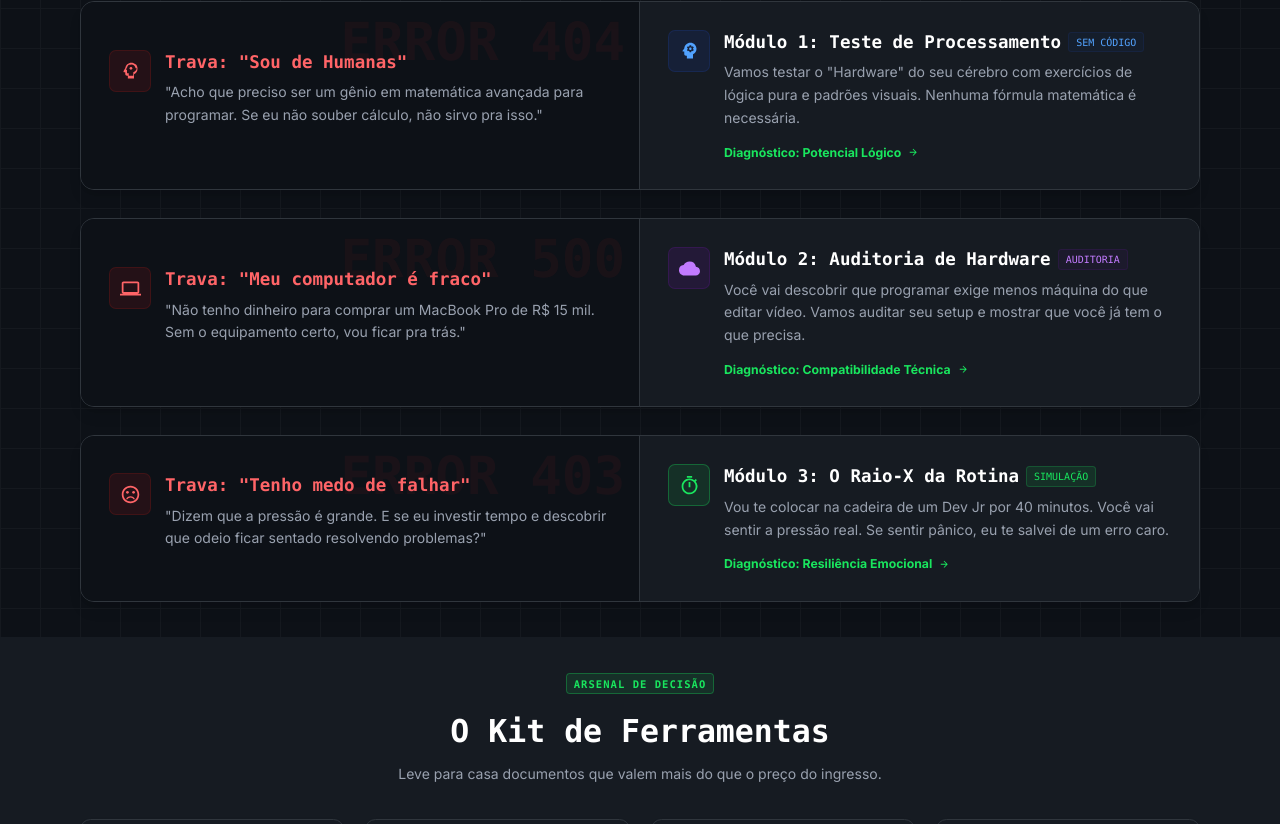
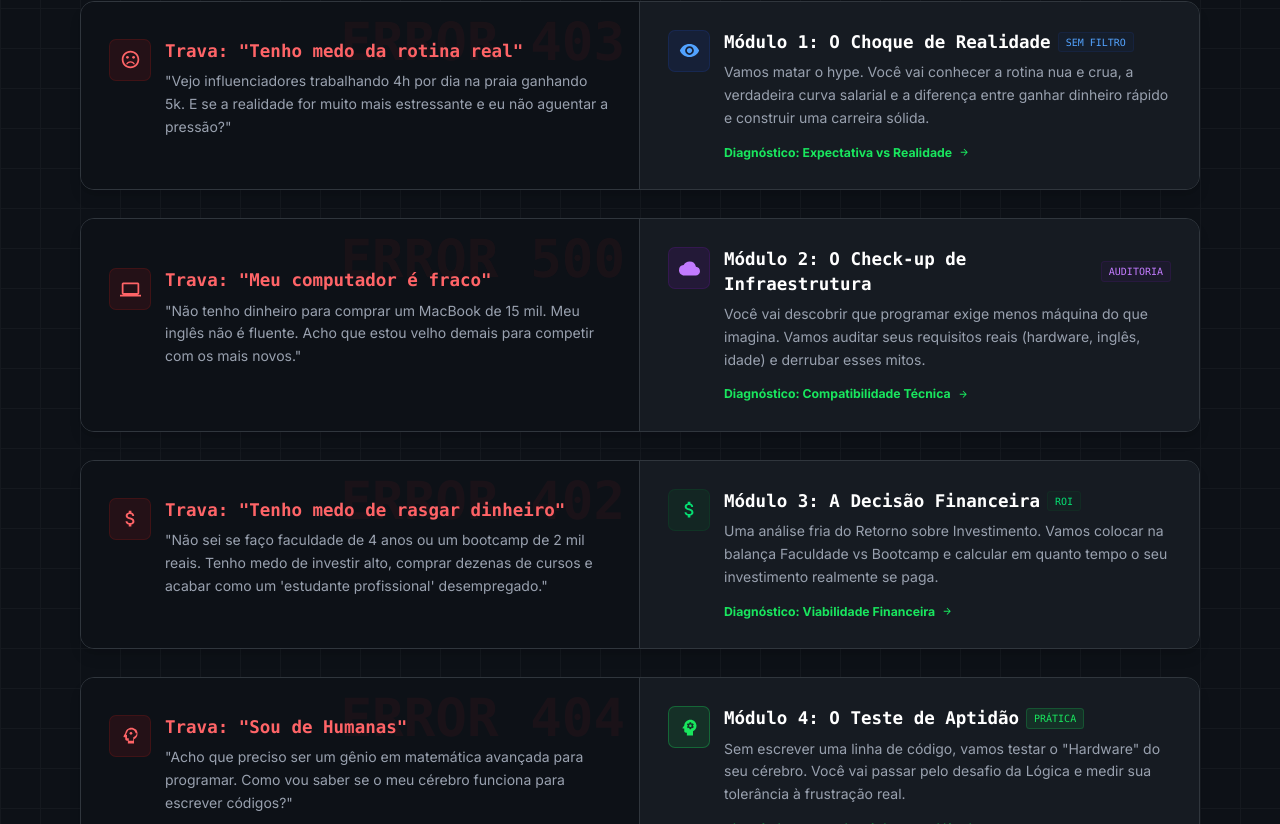
Before and after one commit to veniciosribeiro/masterclass-carreira-tech, a React (Vite) app in the folder apps/frontend/: page / in a window 1280 px wide. Shown: the part 1496-2320 px from the top of the page. Built offline with nearby package versions, Linux system fonts and the light colour scheme; no server answers.

Commit message:
feat(landing): implement AptitudeReportHighlight section and align ProtocolOverview with 4 masterclass modules

```diff
--- a/apps/frontend/src/components/ProtocolOverview.tsx
+++ b/apps/frontend/src/components/ProtocolOverview.tsx
@@ -5,8 +5,9 @@ import {
   LaptopIcon,
   PsychologyIcon,
   SettingsSystemDaydreamIcon,
-  TimerIcon,
   ArrowForwardIcon,
+  AttachMoneyIcon,
+  VisibilityIcon,
 } from './icons';
 
 export const ProtocolOverview: React.FC = () => {
@@ -41,51 +42,52 @@ export const ProtocolOverview: React.FC = () => {
         </div>
 
         <div className="flex flex-col gap-8">
-          {/* Block 1: Logic / Intelligence */}
+          {/* Block 1: Reality Shock */}
           <div className="grid md:grid-cols-2 bg-surface-dark border border-border-dark rounded-2xl overflow-hidden shadow-lg group hover:border-primary/30 transition-all duration-500">
-            {/* Left: The Fear (LucasProfile style) */}
+            {/* Left: The Fear */}
             <div className="p-8 border-b md:border-b-0 md:border-r border-border-dark bg-[#0D1117] flex flex-col justify-center relative">
               <div className="absolute top-0 right-0 p-4 opacity-5 text-red-500 font-mono text-6xl font-black select-none pointer-events-none">
-                ERROR 404
+                ERROR 403
               </div>
               <div className="flex items-start gap-4 mb-4">
                 <div className="size-12 rounded-lg bg-red-900/20 text-red-400 flex items-center justify-center shrink-0 border border-red-900/30">
-                  <PsychologyAltIcon className="text-2xl" />
+                  <SentimentWorriedIcon className="text-2xl" />
                 </div>
                 <div>
                   <h4 className="font-bold text-xl text-red-400 font-mono mb-2">
-                    Trava: "Sou de Humanas"
+                    Trava: "Tenho medo da rotina real"
                   </h4>
                   <p className="text-gray-400 font-light leading-relaxed">
-                    "Acho que preciso ser um gênio em matemática avançada para
-                    programar. Se eu não souber cálculo, não sirvo pra isso."
+                    "Vejo influenciadores trabalhando 4h por dia na praia
+                    ganhando 5k. E se a realidade for muito mais estressante e
+                    eu não aguentar a pressão?"
                   </p>
                 </div>
               </div>
             </div>
 
-            {/* Right: The Solution (Modules style) */}
+            {/* Right: The Solution */}
             <div className="p-8 bg-surface-dark flex flex-col justify-center relative group-hover:bg-[#161b22] transition-colors">
               <div className="flex items-start gap-4">
                 <div className="size-12 rounded-lg bg-blue-900/20 text-blue-400 flex items-center justify-center shrink-0 border border-blue-900/30">
-                  <PsychologyIcon className="text-2xl" />
+                  <VisibilityIcon className="text-2xl" />
                 </div>
                 <div>
                   <div className="flex items-center gap-2 mb-2">
                     <h4 className="font-bold text-xl text-white font-mono">
-                      Módulo 1: Teste de Processamento
+                      Módulo 1: O Choque de Realidade
                     </h4>
                     <div className="text-[10px] font-mono text-blue-400 bg-blue-900/10 py-0.5 px-2 rounded border border-blue-900/20 uppercase">
-                      Sem Código
+                      Sem Filtro
                     </div>
                   </div>
                   <p className="text-gray-400 font-light leading-relaxed mb-4">
-                    Vamos testar o "Hardware" do seu cérebro com exercícios de{' '}
-                    <strong>lógica pura e padrões visuais</strong>. Nenhuma
-                    fórmula matemática é necessária.
+                    Vamos matar o hype. Você vai conhecer a rotina nua e crua, a
+                    verdadeira curva salarial e a diferença entre ganhar
+                    dinheiro rápido e construir uma carreira sólida.
                   </p>
                   <div className="text-primary text-sm font-bold flex items-center gap-2 group-hover:translate-x-1 transition-transform">
-                    Diagnóstico: Potencial Lógico{' '}
+                    Diagnóstico: Expectativa vs Realidade{' '}
                     <ArrowForwardIcon className="text-xs" />
                   </div>
                 </div>
@@ -109,8 +111,9 @@ export const ProtocolOverview: React.FC = () => {
                     Trava: "Meu computador é fraco"
                   </h4>
                   <p className="text-gray-400 font-light leading-relaxed">
-                    "Não tenho dinheiro para comprar um MacBook Pro de R$ 15
-                    mil. Sem o equipamento certo, vou ficar pra trás."
+                    "Não tenho dinheiro para comprar um MacBook de 15 mil. Meu
+                    inglês não é fluente. Acho que estou velho demais para
+                    competir com os mais novos."
                   </p>
                 </div>
               </div>
@@ -125,7 +128,7 @@ export const ProtocolOverview: React.FC = () => {
                 <div>
                   <div className="flex items-center gap-2 mb-2">
                     <h4 className="font-bold text-xl text-white font-mono">
-                      Módulo 2: Auditoria de Hardware
+                      Módulo 2: O Check-up de Infraestrutura
                     </h4>
                     <div className="text-[10px] font-mono text-purple-400 bg-purple-900/10 py-0.5 px-2 rounded border border-purple-900/20 uppercase">
                       Auditoria
@@ -133,8 +136,8 @@ export const ProtocolOverview: React.FC = () => {
                   </div>
                   <p className="text-gray-400 font-light leading-relaxed mb-4">
                     Você vai descobrir que programar exige menos máquina do que
-                    editar vídeo. Vamos auditar seu setup e mostrar que você já
-                    tem o que precisa.
+                    imagina. Vamos auditar seus requisitos reais (hardware,
+                    inglês, idade) e derrubar esses mitos.
                   </p>
                   <div className="text-primary text-sm font-bold flex items-center gap-2 group-hover:translate-x-1 transition-transform">
                     Diagnóstico: Compatibilidade Técnica{' '}
@@ -145,24 +148,26 @@ export const ProtocolOverview: React.FC = () => {
             </div>
           </div>
 
-          {/* Block 3: Routine / Pressure */}
+          {/* Block 3: Financial Decision (ROI) */}
           <div className="grid md:grid-cols-2 bg-surface-dark border border-border-dark rounded-2xl overflow-hidden shadow-lg group hover:border-primary/30 transition-all duration-500">
             {/* Left: The Fear */}
             <div className="p-8 border-b md:border-b-0 md:border-r border-border-dark bg-[#0D1117] flex flex-col justify-center relative">
               <div className="absolute top-0 right-0 p-4 opacity-5 text-red-500 font-mono text-6xl font-black select-none pointer-events-none">
-                ERROR 403
+                ERROR 402
               </div>
               <div className="flex items-start gap-4 mb-4">
                 <div className="size-12 rounded-lg bg-red-900/20 text-red-400 flex items-center justify-center shrink-0 border border-red-900/30">
-                  <SentimentWorriedIcon className="text-2xl" />
+                  <AttachMoneyIcon className="text-2xl" />
                 </div>
                 <div>
                   <h4 className="font-bold text-xl text-red-400 font-mono mb-2">
-                    Trava: "Tenho medo de falhar"
+                    Trava: "Tenho medo de rasgar dinheiro"
                   </h4>
                   <p className="text-gray-400 font-light leading-relaxed">
-                    "Dizem que a pressão é grande. E se eu investir tempo e
-                    descobrir que odeio ficar sentado resolvendo problemas?"
+                    "Não sei se faço faculdade de 4 anos ou um bootcamp de 2 mil
+                    reais. Tenho medo de investir alto, comprar dezenas de
+                    cursos e acabar como um 'estudante profissional'
+                    desempregado."
                   </p>
                 </div>
               </div>
@@ -171,25 +176,78 @@ export const ProtocolOverview: React.FC = () => {
             {/* Right: The Solution */}
             <div className="p-8 bg-surface-dark flex flex-col justify-center relative group-hover:bg-[#161b22] transition-colors">
               <div className="flex items-start gap-4">
-                <div className="size-12 rounded-lg bg-primary/10 text-primary flex items-center justify-center shrink-0 border border-primary/30">
-                  <TimerIcon className="text-2xl" />
+                <div className="size-12 rounded-lg bg-green-900/20 text-green-400 flex items-center justify-center shrink-0 border border-green-900/30">
+                  <AttachMoneyIcon className="text-2xl" />
                 </div>
                 <div>
                   <div className="flex items-center gap-2 mb-2">
                     <h4 className="font-bold text-xl text-white font-mono">
-                      Módulo 3: O Raio-X da Rotina
+                      Módulo 3: A Decisão Financeira
                     </h4>
-                    <div className="text-[10px] font-mono text-primary bg-primary/10 py-0.5 px-2 rounded border border-primary/20 uppercase">
-                      Simulação
+                    <div className="text-[10px] font-mono text-green-400 bg-green-900/10 py-0.5 px-2 rounded border border-green-900/20 uppercase">
+                      ROI
                     </div>
                   </div>
                   <p className="text-gray-400 font-light leading-relaxed mb-4">
-                    Vou te colocar na cadeira de um Dev Jr por 40 minutos. Você
-                    vai sentir a pressão real. Se sentir pânico, eu te salvei de
-                    um erro caro.
+                    Uma análise fria do Retorno sobre Investimento. Vamos
+                    colocar na balança Faculdade vs Bootcamp e calcular em
+                    quanto tempo o seu investimento realmente se paga.
                   </p>
                   <div className="text-primary text-sm font-bold flex items-center gap-2 group-hover:translate-x-1 transition-transform">
-                    Diagnóstico: Resiliência Emocional{' '}
+                    Diagnóstico: Viabilidade Financeira{' '}
+                    <ArrowForwardIcon className="text-xs" />
+                  </div>
+                </div>
+              </div>
+            </div>
+          </div>
+
+          {/* Block 4: Logic / Aptitude */}
+          <div className="grid md:grid-cols-2 bg-surface-dark border border-border-dark rounded-2xl overflow-hidden shadow-lg group hover:border-primary/30 transition-all duration-500">
+            {/* Left: The Fear (LucasProfile style) */}
+            <div className="p-8 border-b md:border-b-0 md:border-r border-border-dark bg-[#0D1117] flex flex-col justify-center relative">
+              <div className="absolute top-0 right-0 p-4 opacity-5 text-red-500 font-mono text-6xl font-black select-none pointer-events-none">
+                ERROR 404
+              </div>
+              <div className="flex items-start gap-4 mb-4">
+                <div className="size-12 rounded-lg bg-red-900/20 text-red-400 flex items-center justify-center shrink-0 border border-red-900/30">
+                  <PsychologyAltIcon className="text-2xl" />
+                </div>
+                <div>
+                  <h4 className="font-bold text-xl text-red-400 font-mono mb-2">
+                    Trava: "Sou de Humanas"
+                  </h4>
+                  <p className="text-gray-400 font-light leading-relaxed">
+                    "Acho que preciso ser um gênio em matemática avançada para
+                    programar. Como vou saber se o meu cérebro funciona para
+                    escrever códigos?"
+                  </p>
+                </div>
+              </div>
+            </div>
+
+            {/* Right: The Solution (Modules style) */}
+            <div className="p-8 bg-surface-dark flex flex-col justify-center relative group-hover:bg-[#161b22] transition-colors">
+              <div className="flex items-start gap-4">
+                <div className="size-12 rounded-lg bg-primary/10 text-primary flex items-center justify-center shrink-0 border border-primary/30">
+                  <PsychologyIcon className="text-2xl" />
+                </div>
+                <div>
+                  <div className="flex items-center gap-2 mb-2">
+                    <h4 className="font-bold text-xl text-white font-mono">
+                      Módulo 4: O Teste de Aptidão
+                    </h4>
+                    <div className="text-[10px] font-mono text-primary bg-primary/10 py-0.5 px-2 rounded border border-primary/20 uppercase">
+                      Prática
+                    </div>
+                  </div>
+                  <p className="text-gray-400 font-light leading-relaxed mb-4">
+                    Sem escrever uma linha de código, vamos testar o "Hardware"
+                    do seu cérebro. Você vai passar pelo desafio da Lógica e
+                    medir sua tolerância à frustração real.
+                  </p>
+                  <div className="text-primary text-sm font-bold flex items-center gap-2 group-hover:translate-x-1 transition-transform">
+                    Diagnóstico: Potencial Lógico e Resiliência{' '}
                     <ArrowForwardIcon className="text-xs" />
                   </div>
                 </div>
```
Also changed, not shown: apps/frontend/src/components/AptitudeReportHighlight.tsx (+4 -3 lines).
